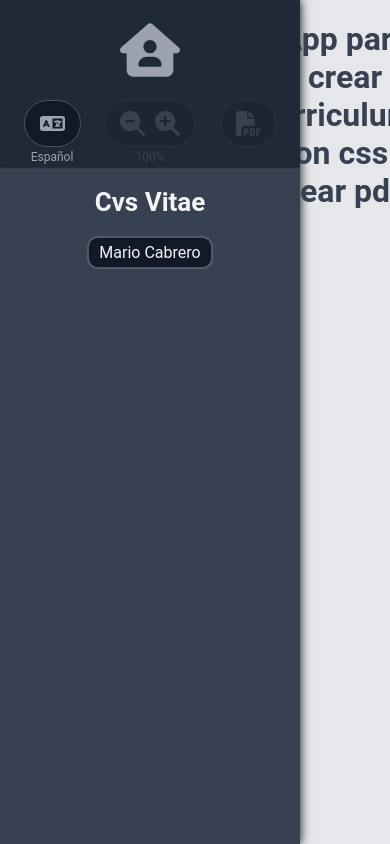
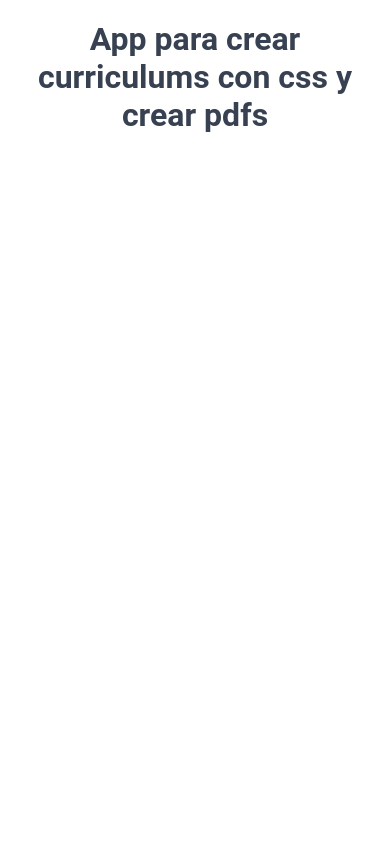
Before and after one commit to CartagoGit/print-cv, a Vue app: page / in a window 390 px wide. Built offline with nearby package versions, Linux system fonts and the light colour scheme.

Commit message:
Actualización de diseño responsivo en App.vue

```diff
--- a/src/App.vue
+++ b/src/App.vue
@@ -180,6 +180,16 @@
 </script>
 
 <style>
+@media screen and (max-width: 768px) {
+	#app {
+		grid-template-columns: 1fr;
+
+	}
+	aside {
+		display: none;
+	}
+}
+@media screen and (min-width: 769px) {
 	#app {
 		display: grid;
 		grid-template-columns: 300px 1fr;
@@ -187,6 +197,10 @@
 		height: 100vh;
 		width: 100%;
 		overflow: hidden;
+	}
+	aside {
+		display: flex;
+	}
 }
 </style>
 <style scoped>
@@ -198,7 +212,6 @@
 }
 
 aside {
-	display: flex;
 	background-color: var(--gray-700);
 	color: var(--gray-100);
 	flex-direction: column;
```
Lines whose indentation alone changed are shown as unchanged.
